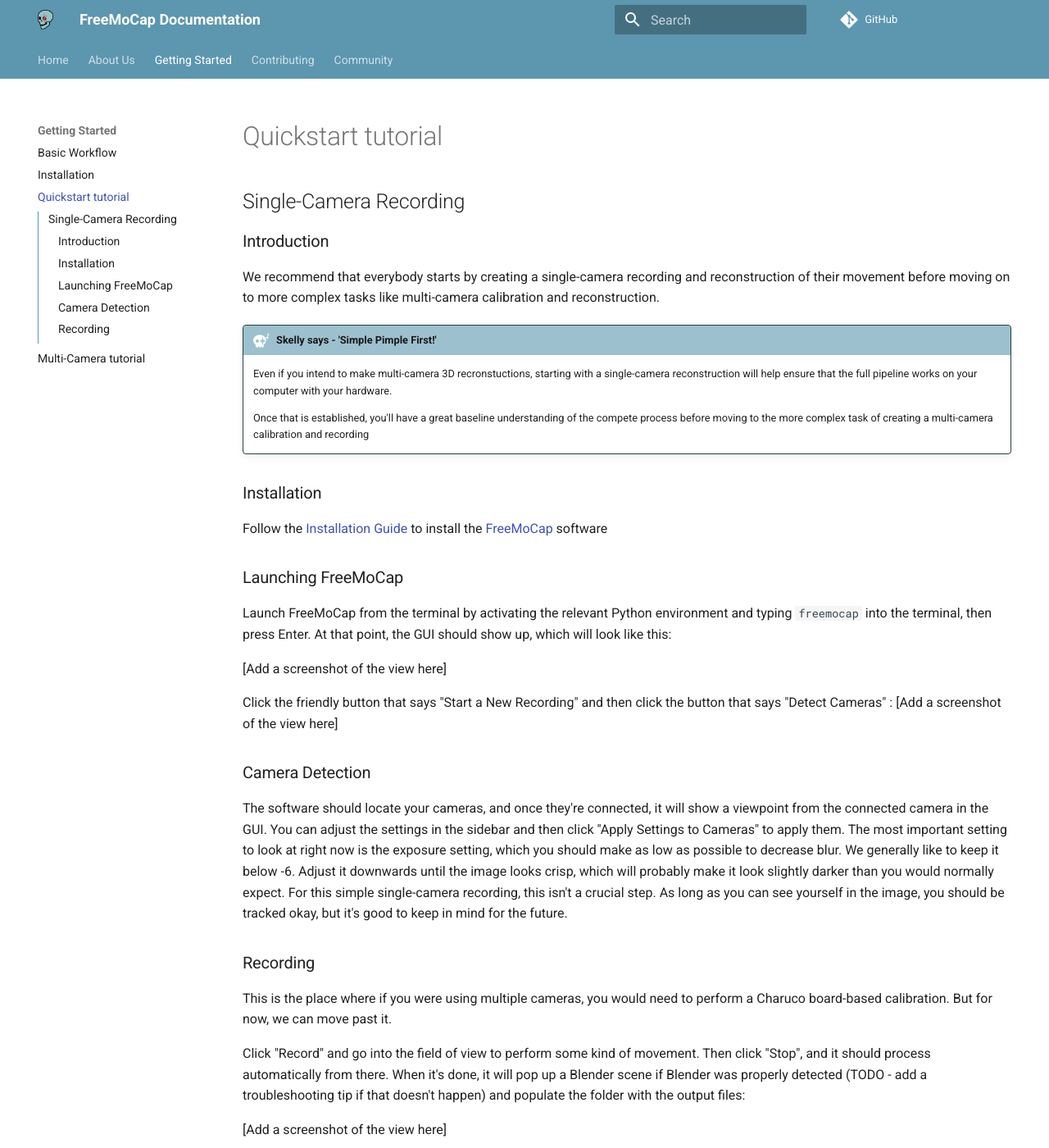
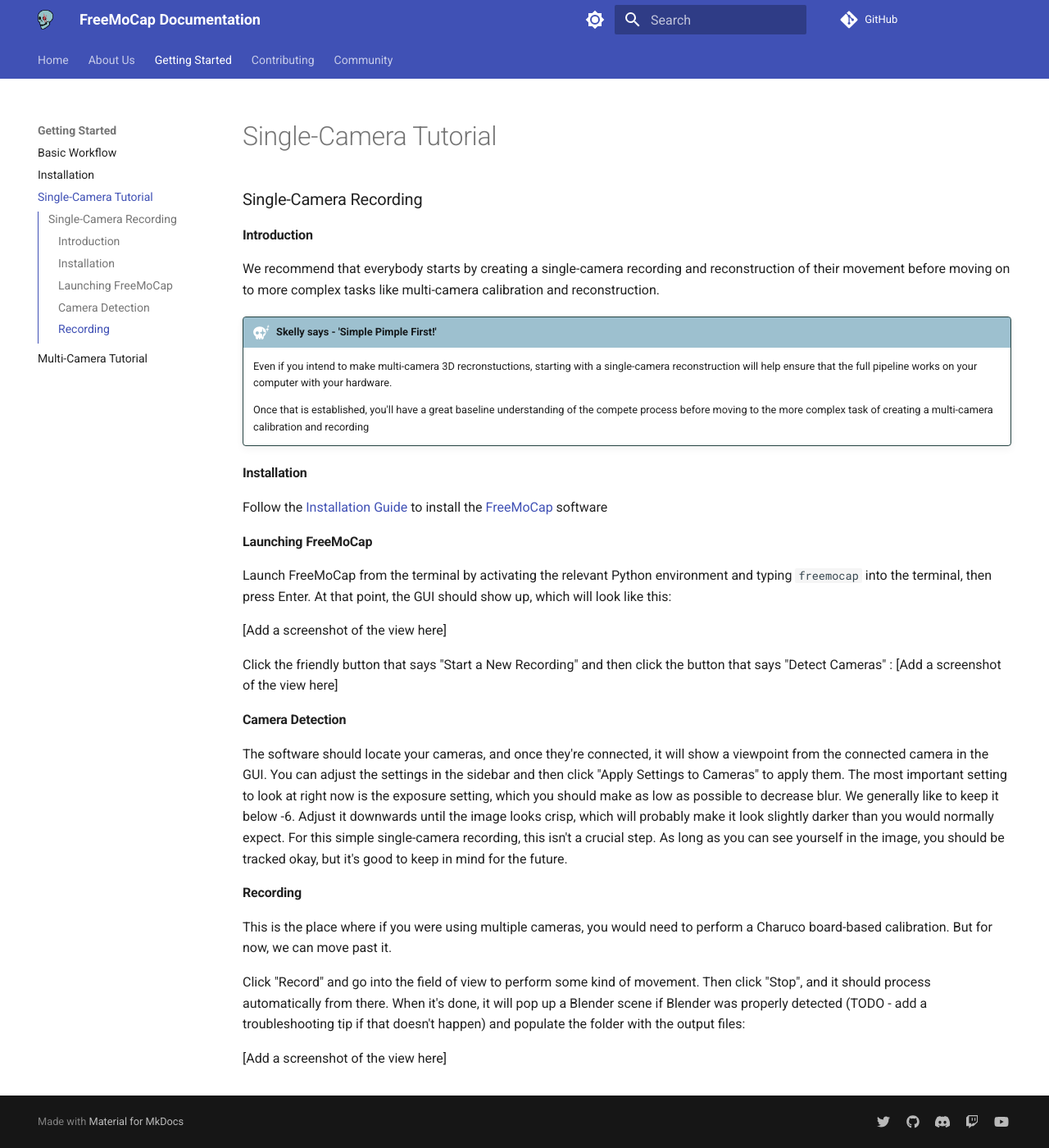
Before and after one commit to freemocap/documentation, an MkDocs documentation site: the page built from docs/getting_started/single_camera_recording.md, in a window 1280 px wide and 1400 px high. Shown: the whole window at 82% size. Built offline with MkDocs 1.6.1 and Material for MkDocs 9.7.7, drawn with Linux system fonts in a browser that asks for light colours; comment, search, counter and statistics services are not loaded.

Commit message:
fiddling with nav bar format

```diff
--- a/docs/stylesheets/extra.css
+++ b/docs/stylesheets/extra.css
@@ -1,12 +1,3 @@
-:root > * {
-  --md-primary-fg-color:        #5c96af;
-  /*
-  good colors
-  skelly bone blue: #5c96af
-  */
-  --md-primary-fg-color--light: #254342;
-  --md-primary-fg-color--dark:  #d95157;
-}
 
 
 :root {
--- a/mkdocs.yml
+++ b/mkdocs.yml
@@ -1,4 +1,5 @@
 site_name: FreeMoCap Documentation
+repo_url: https://github.com/freemocap/freemocap
 
 theme:
   name: material
@@ -16,13 +17,25 @@
     - content.tabs.link
     - content.code.annotation
     - content.code.copy
+  palette:
+    - scheme: default
+      primary: indigo
+      accent: indigo
+      toggle:
+        icon: material/brightness-7
+        name: Switch to dark mode
+    - scheme: slate
+      primary: indigo
+      accent: indigo
+      toggle:
+        icon: material/brightness-4
+        name: Switch to light mode
 
-repo_url: https://github.com/freemocap/freemocap
 
 extra_css:
   - stylesheets/extra.css
 
-custom_dir: overrides
+#custom_dir: overrides
 
 nav:
   - Home: 'index.md'
@@ -30,8 +43,8 @@
   - Getting Started:
     - 'Basic Workflow': 'getting_started/index.md'
     - 'Installation': 'getting_started/installation.md'
-    - 'Quickstart tutorial': 'getting_started/single_camera_recording.md'
-    - 'Multi-Camera tutorial': 'getting_started/multi_camera_calibration.md'
+    - Single-Camera Tutorial: 'getting_started/single_camera_recording.md'
+    - Multi-Camera Tutorial: 'getting_started/multi_camera_calibration.md'
   - Contributing:
     - Contributing Guide: 'contributing/index.md'
     - Python Style Guide: 'contributing/python_code_style_guide.md'
@@ -61,7 +74,9 @@
       emoji_generator: !!python/name:materialx.emoji.to_svg
   - toc:
       permalink: true
-      baselevel: 1
+      baselevel: 2
+
+
 
 
 
```
